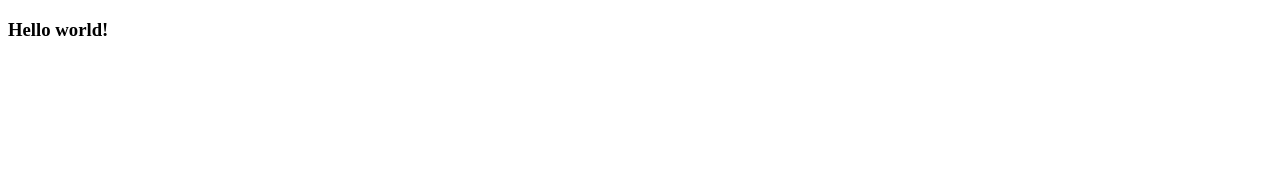
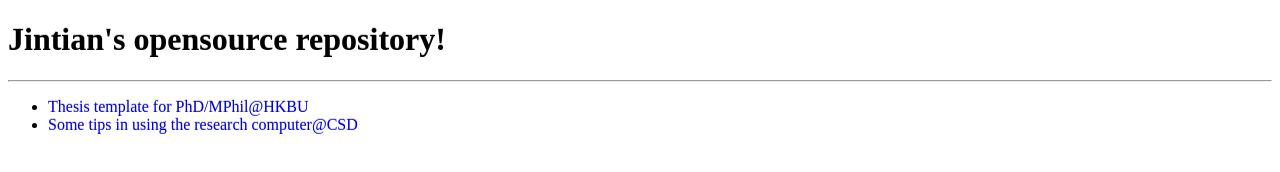
Before and after one commit to Jintian/jintian.github.com, a plain HTML site: page index.html in a window 1280 px wide. Drawn offline with Linux system fonts and the light colour scheme.

Commit message:
Modify the style and add a new repository.

```diff
--- a/index.html
+++ b/index.html
@@ -1,10 +1,16 @@
 <!DOCTYPE html>
 <html xmlns="http://www.w3.org/1999/xhtml" xml:lang="en" lang="en">
 	<head>
-		 <title>Jintian's GitHub Pages</title>
+		<title>Jintian's GitHub Pages</title>
+		<link rel="stylesheet" type="text/css" media="screen" href="screen.css" media="all"/>
 	</head>
 
 	<body>
-		<h3> Hello world! </h3>
+		<h1>Jintian's opensource repository! </h1>
+		<hr />
+		<ul>
+			<li><a href="http://jintian.github.com/HKBUThesisTemplate/">Thesis template for PhD/MPhil@HKBU</a></li>
+			<li><a href="http://jintian.github.com/CSDCsrTips/">Some tips in using the research computer@CSD</a></li>
+		</ul>
 	</body>
 </html>
--- /dev/null
+++ b/screen.css
@@ -0,0 +1,8 @@
+body{
+	/*font:13px/1.5 'Helvetica Neue',Arial,Sans-serif;*/
+	font: 'Helvetica Neue',Arial,Sans-serif;
+	text-shadow:0 -1px 0 rgba(0,0,0,0.2);
+}
+a {
+	text-decoration:none;
+}
```
